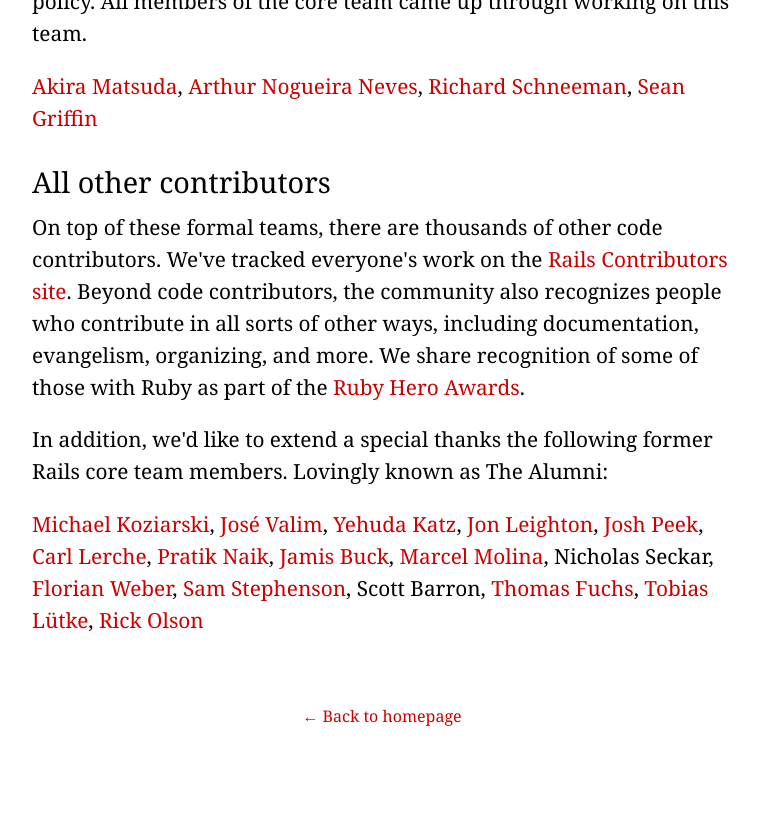
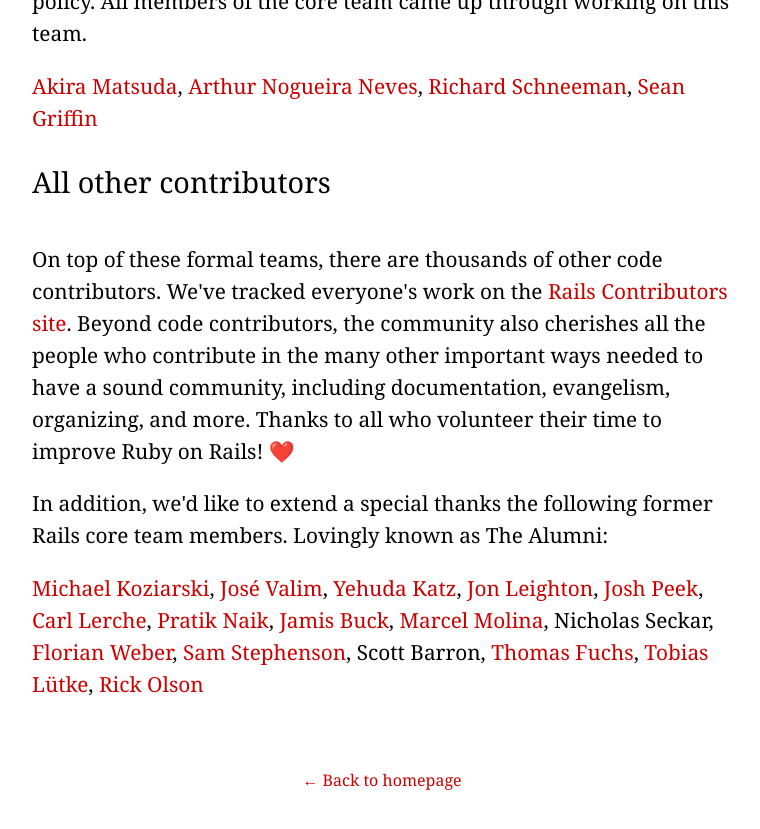
Before and after one commit to rails/homepage, a Jekyll site: the page built from community.html, in a window 1280 px wide and 900 px high, scrolled down 1995 px. Shown: the top 829 px of the window, without its empty margins (258-1018 px from the left). Built offline with Jekyll 4.4.1, drawn with Linux system fonts in a browser that asks for light colours.

Commit message:
Ruby Heroes is no longer a thing

```diff
--- a/community.html
+++ b/community.html
@@ -213,7 +213,7 @@
 
       <h2>All other contributors</h2>
 
-      <p>On top of these formal teams, there are thousands of other code contributors. We've tracked everyone's work on the <a href="http://contributors.rubyonrails.org">Rails Contributors site</a>. Beyond code contributors, the community also recognizes people who contribute in all sorts of other ways, including documentation, evangelism, organizing, and more. We share recognition of some of those with Ruby as part of the <a href="http://rubyheroes.com">Ruby Hero Awards</a>.</p>
+      <p>On top of these formal teams, there are thousands of other code contributors. We've tracked everyone's work on the <a href="http://contributors.rubyonrails.org">Rails Contributors site</a>. Beyond code contributors, the community also cherishes all the people who contribute in the many other important ways needed to have a sound community, including documentation, evangelism, organizing, and more. Thanks to all who volunteer their time to improve Ruby on Rails! ❤️</p>
 
       <p id="alumni">In addition, we'd like to extend a special thanks the following former Rails core team members. Lovingly known as The Alumni:</p>
 
```
